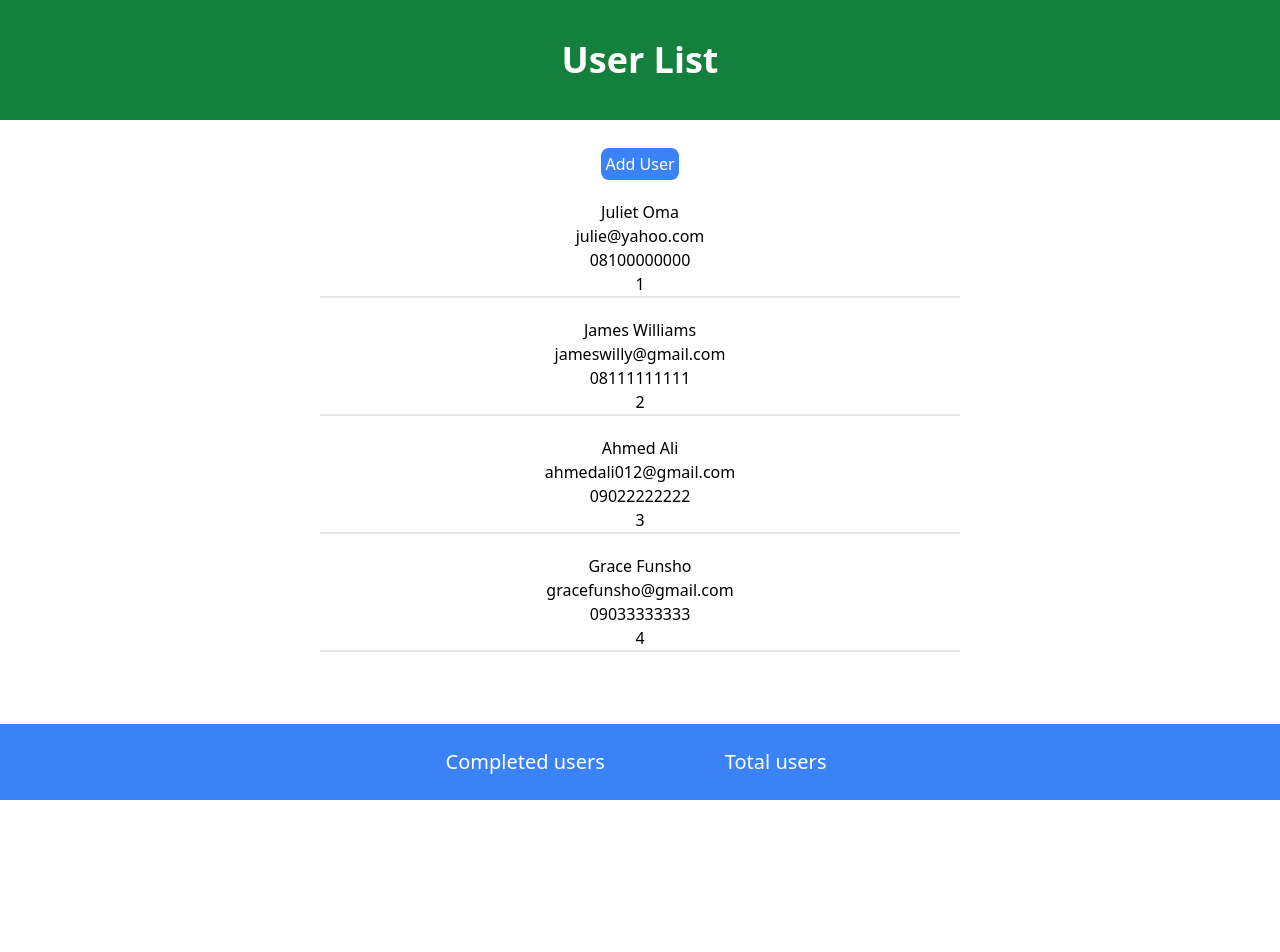
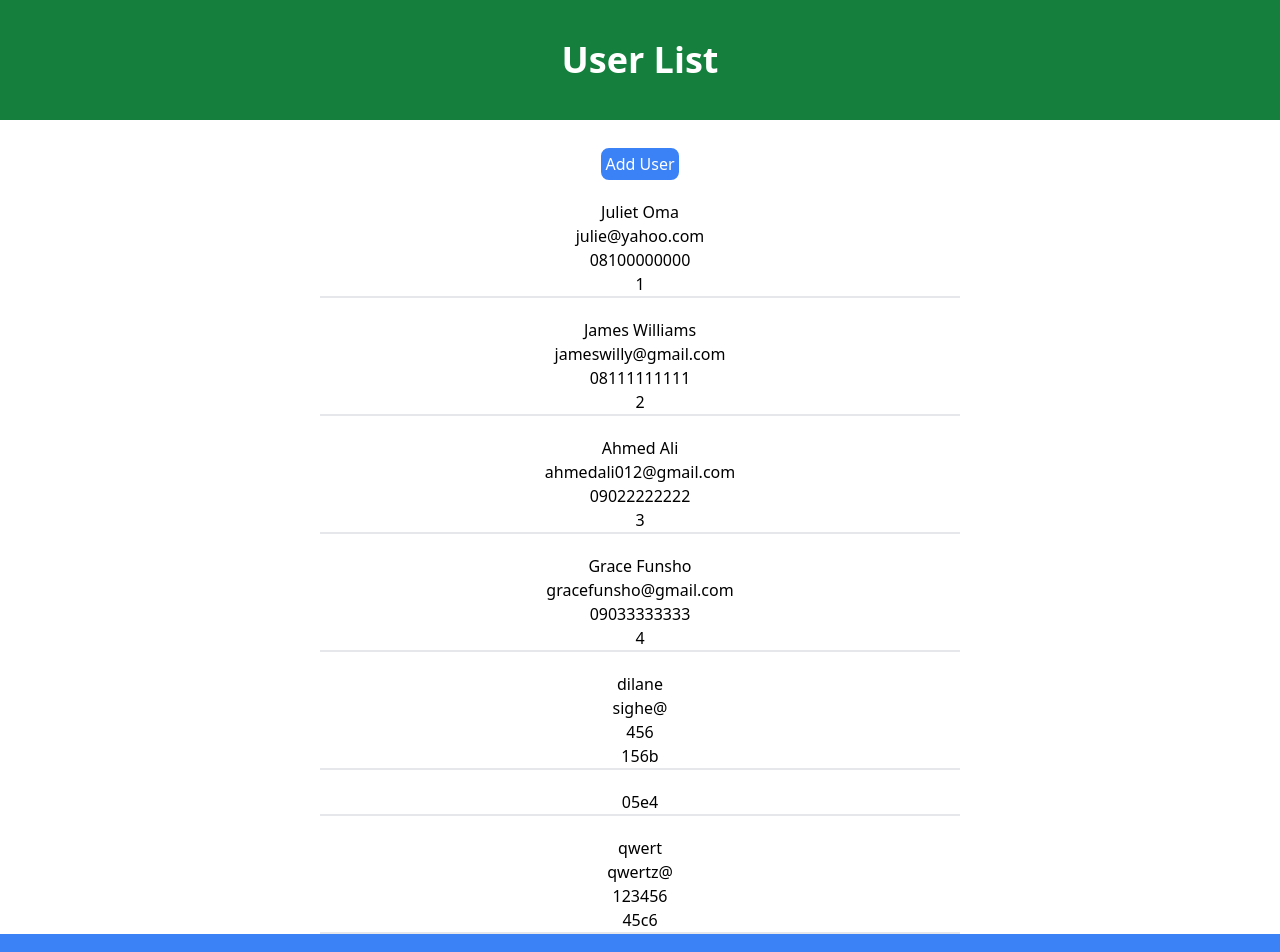
Before and after one commit to adonis47/crud-app, a React (Vite) app: page /components/UserList in a window 1280 px wide. Shown: the top 952 px of the page. Before the commit the page ends 800 px from the top, so only its background shows below. Built offline with nearby package versions, Linux system fonts and the light colour scheme; data requests are answered from the project's data file.

Commit message:
routage to and fro

```diff
--- a/package.json
+++ b/package.json
@@ -10,6 +10,7 @@
     "preview": "vite preview"
   },
   "dependencies": {
+    "axios": "^1.6.8",
     "react": "^18.2.0",
     "react-dom": "^18.2.0",
     "react-router-dom": "^6.23.0"
--- a/src/components/Footer.jsx
+++ b/src/components/Footer.jsx
@@ -1,7 +1,7 @@
 
 const Footer = () => {
   return (
-    <div className='bg-blue-500 fixed bottom-0 text-xl w-full p-6 text-center text-white'>
+    <div className='bg-blue-500 text-xl w-full p-6 text-center text-white'>
         <span className='m-14'>Completed users</span>
         <span className='m-16'>Total users</span>
     </div>
--- a/src/db.json
+++ b/src/db.json
@@ -23,6 +23,24 @@
       "name": "Grace Funsho",
       "email": "gracefunsho@gmail.com",
       "number": "09033333333"
+    },
+    {
+      "id": "156b",
+      "name": "dilane",
+      "email": "sighe@",
+      "number": "456"
+    },
+    {
+      "id": "05e4",
+      "name": "",
+      "email": "",
+      "number": ""
+    },
+    {
+      "id": "45c6",
+      "name": "qwert",
+      "email": "qwertz@",
+      "number": "123456"
     }
   ]
 }
--- a/src/pages/SignUp.jsx
+++ b/src/pages/SignUp.jsx
@@ -1,5 +1,6 @@
 import { useState } from "react";
 import {Link} from "react-router-dom"
+import axios from "axios"
 const SignUp = () => {
   const [name, setName] = useState("")
   const [email, setEmail] = useState("")
@@ -12,7 +13,13 @@ const SignUp = () => {
     email:email,
     number:number
   }
-  console.log(data)
+  axios.post(`http://localhost:3000/users`,  data )
+  .then(res => {
+   return window.location.href="/components/UserList"
+    //console.log(res);
+    //console.log(res.data);
+  })
+ // console.log(data)
  // setName(name);
   }
   return (
--- a/src/pages/UserList.jsx
+++ b/src/pages/UserList.jsx
@@ -1,33 +1,17 @@
 import Header from '../components/Header'
 import Footer from '../components/Footer'
 import {Link} from "react-router-dom"
-import { useState } from 'react'
+import { useEffect,useState } from 'react'
+import axios from "axios"
+const UserList = () => {
+    const [userlist, setUserlist]= useState ([])
+      useEffect(() => {
+        axios
+          .get("http://localhost:3000/users")
+          .then((res) =>setUserlist (res.data))
+          .catch((err) => console.log(err));
+      }, []);
 
-const UserList = () => {
-    const [userlist, setUserlist]= useState ([{
-        "id": "1",
-        "name": "Juliet Oma",
-        "email": "julie@yahoo.com",
-        "number": "08100000000"
-      },
-      {
-        "id": "2",
-        "name": "James Williams",
-        "email": "jameswilly@gmail.com",
-        "number": "08111111111"
-      },
-      {
-        "id": "3",
-        "name": "Ahmed Ali",
-        "email": "ahmedali012@gmail.com",
-        "number": "09022222222"
-      },
-      {
-        "id": "4",
-        "name": "Grace Funsho",
-        "email": "gracefunsho@gmail.com",
-        "number": "09033333333"
-      }])
   return (
     <div><Header />
     <div className="flex-row text-center">
```
Also changed, not shown: 1 other file (tests, documents, lock files or other folders).
